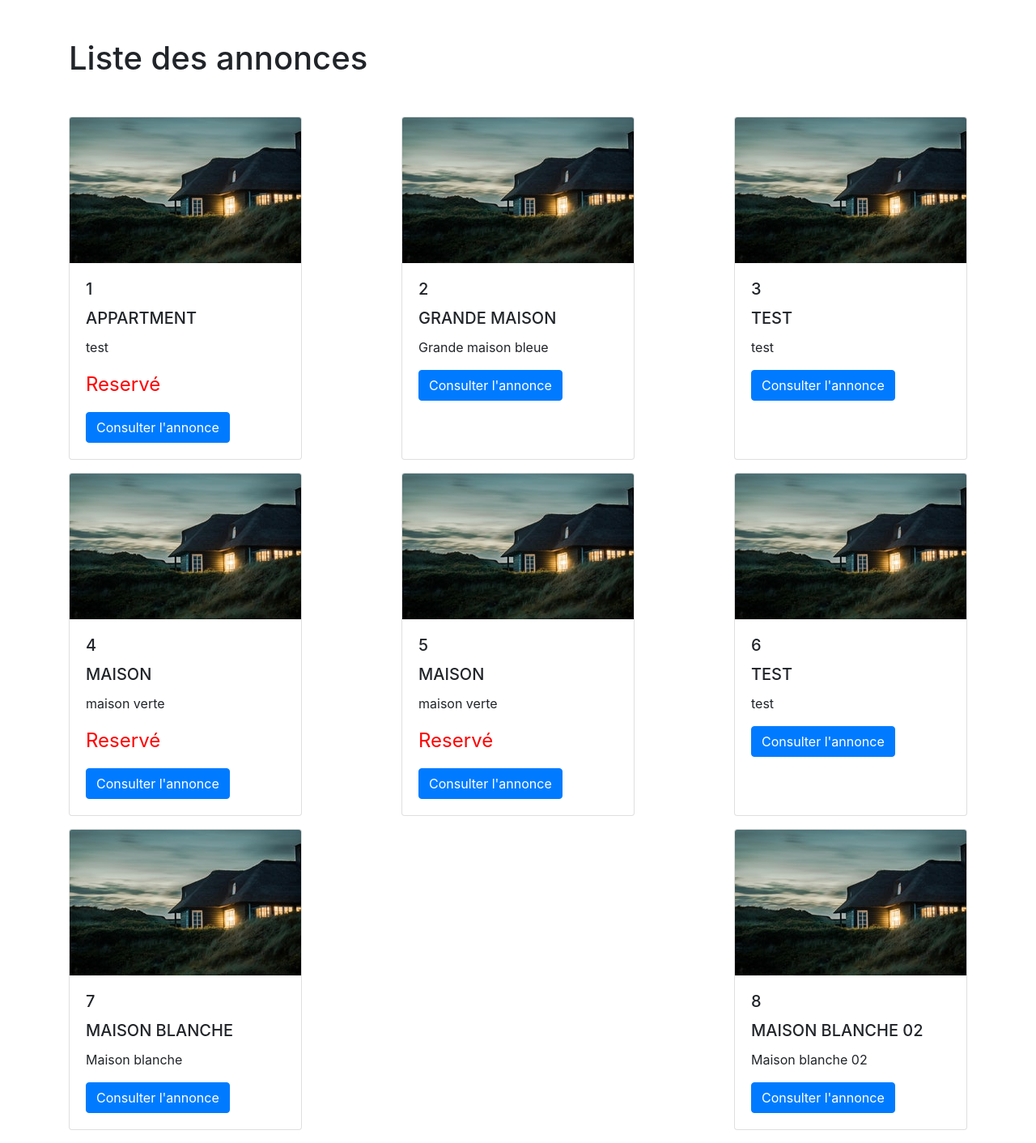
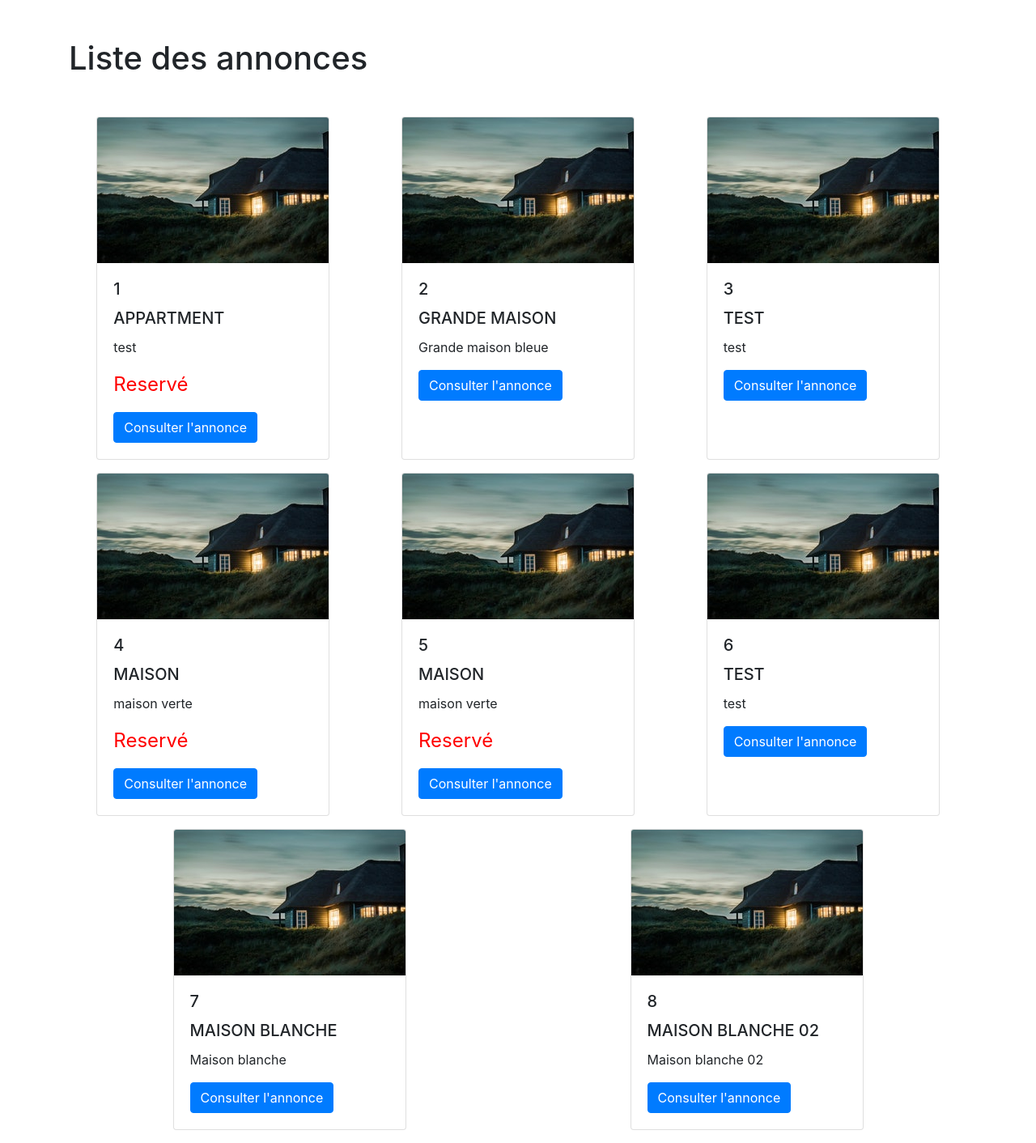
Before and after one commit to ShazadH/wf3_php_intermediaire_shazad, a PHP site: page /list_advert.php in a window 1280 px wide. Shown: the part 56-1468 px from the top of the page at 81% size. Run offline with PHP 8.4, Linux system fonts and the light colour scheme; data comes from the database, SQL or seed files in the repository; some libraries are stand-ins or nearby versions.

Commit message:
Css correction

```diff
--- a/list_advert.php
+++ b/list_advert.php
@@ -10,7 +10,7 @@ $h1 = "Liste des annonces";
 include "vues/header.html.php";
 ?>
 <div class="col-sm-6"></div>
-<div class="card-columns d-flex flex-wrap justify-content-between">
+<div class="card-columns d-flex flex-wrap justify-content-around">
     <?php foreach ($adverts as $adverts) : ?>
         <div class="card mb-3" style="width: 18rem;">
             <img class="card-img-top" src="/assets/img/home.jpg" alt="Card image cap">
```
